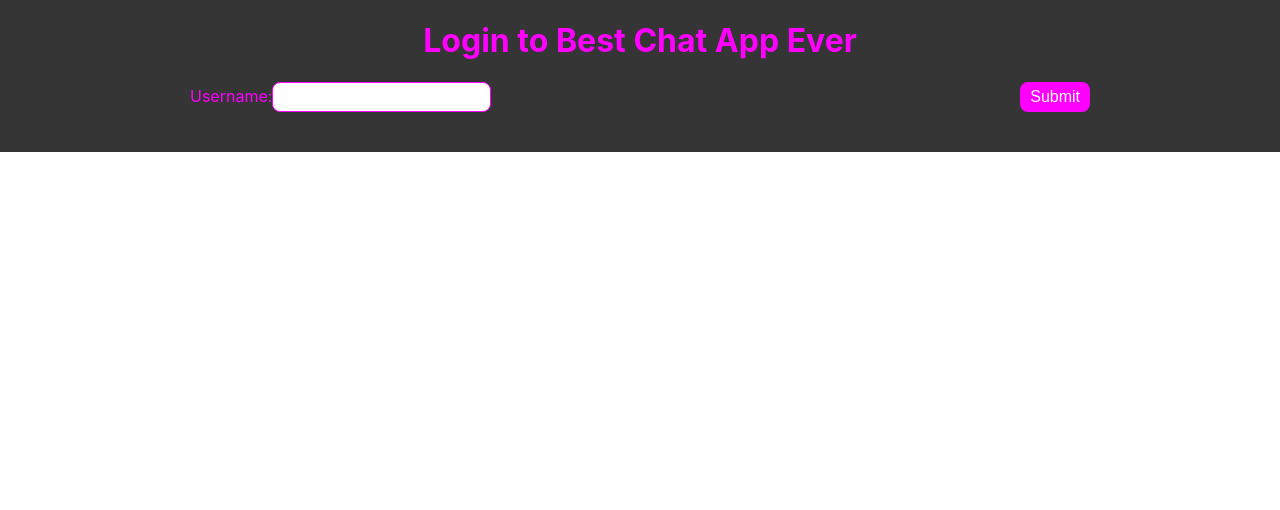
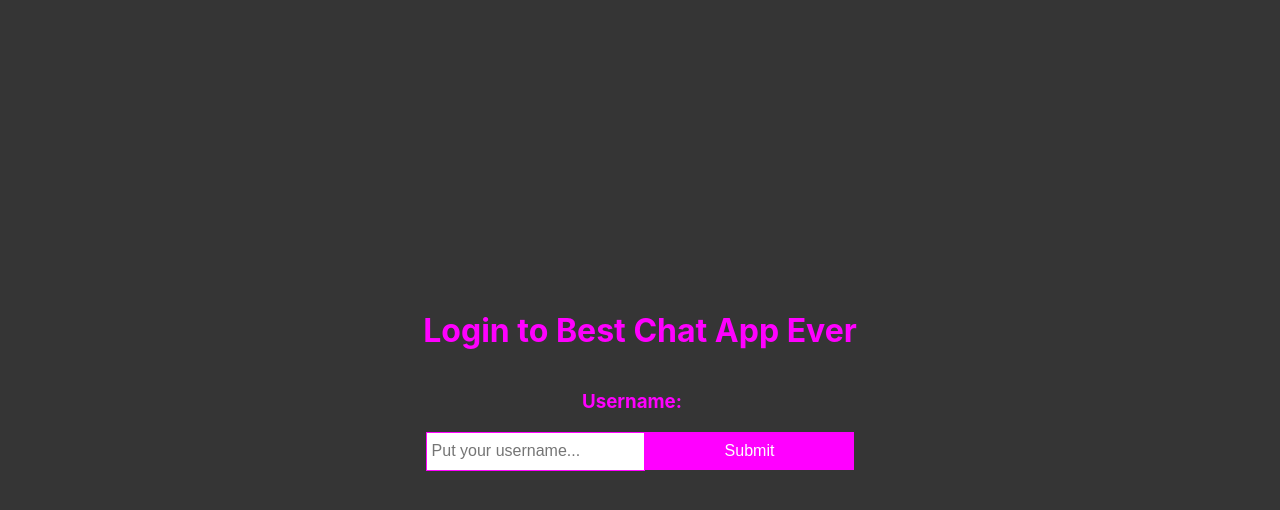
Before and after one commit to deksa89/Cool-Chat-App, a React (Create React App) app: page / in a window 1280 px wide. Shown: the top 510 px of the page. Built offline with nearby package versions, Linux system fonts and the light colour scheme.

Commit message:
ui changed

```diff
--- a/src/App.css
+++ b/src/App.css
@@ -1,11 +1,11 @@
-.App {
+.app {
   display: flex;
   flex-direction: column;
   justify-content: space-between;
   height: 100vh;
 }
 
-.App-header {
+.app-header {
   background-color: #353535;
   overflow: visible;
   width: 100%;
@@ -13,7 +13,7 @@
   color: magenta;
 }
 
-.Messages-list {
+.messages-list {
   padding: 20px 0;
   max-width: 900px;
   width: 100%;
@@ -22,28 +22,28 @@
   padding-left: 0;
   flex-grow: 1;
   overflow: auto;
+  background-color: gainsboro;
 }
 
-.Messages-message {
+.messages-message {
   display: flex;
   margin-top: 10px;
 }
 
-.Messages-message.currentMember {
-  /*justify-content: flex-end;*/
+.messages-message.current_member {
   flex-direction: row-reverse;
   text-align: right;
 }
 
-.Message-content {
+.message-content {
   display: inline-block;
 }
 
-.currentMember > .Message-content {
+.current_member > .message-content {
   align-items: flex-end;
 }
 
-.Messages-message > .avatar {
+.messages-message > .avatar {
   height: 35px;
   width: 35px;
   border-radius: 50%;
@@ -58,7 +58,7 @@
   padding-bottom: 4px;
 }
 
-.Message-content > .text {
+.message-content > .text {
   padding: 10px;
   max-width: 400px;
   margin: 0;
@@ -68,11 +68,11 @@
   display: inline-block;
 }
 
-.currentMember > .Message-content .text {
+.current_member > .message-content .text {
   background-color: magenta;
 }
 
-form {
+.message-form {
   display: flex;
   width: 100%;
   justify-content: space-between;
@@ -83,17 +83,35 @@ form {
 input {
   padding: 5px;
   font-size: 16px;
-  border-radius: 8px;
-  border: 1px solid magenta;
+  border: 1px solid rgb(7, 7, 7);
   flex-grow: 1;
 }
 
 button {
-  padding: 5px 10px;
+  padding: 10px 80px;
   font-size: 16px;
   background-color: magenta;
   color: white;
   border: none;
-  border-radius: 8px;
-  margin-left: 10px;
 }
+
+.login__app {
+  display: flex;
+  justify-content: center;
+  height: 100vh;
+}
+
+.login__app-header {
+  background-color: #353535;
+  overflow: visible;
+  width: 100%;
+  text-align: center;
+  color: magenta;
+  display: flex;
+  flex-direction: column;
+  justify-content: center;
+}
+
+#root {
+  background-color: #353535;
+}
--- a/src/App.js
+++ b/src/App.js
@@ -15,7 +15,6 @@ class App extends Component {
   state = {
     messages: [],
     member: {
-      username: '',
       color: randomColor()
     },
     showChat: false
@@ -23,8 +22,14 @@ class App extends Component {
 
   handleFormSubmit = (name) => {
     const member = {...this.state.member}
+    // console.log('member: ', member) // member:  {color: '#727cf6'}
+
     member.username = name;
+    // console.log('member.username: ', member.username) // member.username:  dean
+
     this.setState({member, showChat: true})
+
+
     const CHANNEL_ID = 'qqxtR1YAPcD40c4W';
     this.drone = new window.ScaleDrone(CHANNEL_ID, {
       data: member
@@ -55,8 +60,8 @@ class App extends Component {
   render() {
     if (!this.state.showChat) {
       return (
-        <div className="App">
-          <div className='App-header'>
+        <div className="login__app">
+          <div className='login__app-header'>
             <h1>Login to Best Chat App Ever</h1>
             <NameInput onSubmit={this.handleFormSubmit} />
           </div>
@@ -65,8 +70,8 @@ class App extends Component {
     }
 
     return (
-      <div className="App">
-        <div className='App-header'>
+      <div className="app">
+        <div className='app-header'>
           <h1>Chat App</h1>
         </div>
         <Messages
--- a/src/components/Input.js
+++ b/src/components/Input.js
@@ -14,8 +14,8 @@ const Input = (props) => {
   }
 
   return (
-    <div className="Input">
-      <form onSubmit={onSubmit}>
+    <div className="input">
+      <form className="message-form" onSubmit={onSubmit}>
         <input
           onChange={onChange}
           value={text}
--- a/src/components/Messages.js
+++ b/src/components/Messages.js
@@ -6,7 +6,7 @@ const Messages = (props) => {
   const { messages } = props;
 
   return (
-      <ul className="Messages-list">{messages.map((message, index) => RenderMessage(props, message, index))}</ul>
+      <ul className="messages-list">{messages.map((message, index) => RenderMessage(props, message, index))}</ul>
   );
 }
 
--- /dev/null
+++ b/src/components/NameInput.css
@@ -0,0 +1,28 @@
+.login__label {
+    display: flex;
+    flex-direction: row;
+    align-items: center;
+    justify-content: center;
+    flex: 1;
+}
+
+.login__username {
+    padding-right: 1rem;
+}
+
+.login__input {
+    padding: 5px;
+    font-size: 16px;
+    border: 1px solid magenta;
+    flex-grow: 0;
+    height: 27px;
+}
+
+.login__form {
+    display: flex;
+    width: 100%;
+    justify-content: space-between;
+    max-width: 900px;
+    margin: 0 auto 40px;
+    flex-direction: column;
+  }
--- a/src/components/NameInput.js
+++ b/src/components/NameInput.js
@@ -1,4 +1,6 @@
 import React, { useState } from 'react';
+
+import './NameInput.css'
 
 const NameInput = (props) => {
   const [username, setUsername] = useState('');
@@ -17,16 +19,17 @@ const NameInput = (props) => {
   return (
     <div>
       {submitted ? null : (
-        <form onSubmit={handleSubmit}>
-          <label>
-            Username:
-            <input
+        <form className="login__form" onSubmit={handleSubmit}>
+          <h3 className='login__username'>Username:</h3>
+          <label className='login__label'>
+            <input className='login__input'
               type="text"
               value={username}
               onChange={handleInputChange}
+              placeholder='Put your username...'
             />
+            <button type="submit">Submit</button>
           </label>
-          <button type="submit">Submit</button>
         </form>
       )}
     </div>
--- a/src/components/RenderMessage.js
+++ b/src/components/RenderMessage.js
@@ -8,13 +8,13 @@ const RenderMessage = (props, message, index) => {
     const messageFromMe = member.id === currentMember.id;
 
     const msgClassName = messageFromMe
-      ? "Messages-message currentMember"
-      : "Messages-message";
+      ? "messages-message current_member"
+      : "messages-message";
 
     return (
       <li key={index} className={msgClassName}>
         <span className="avatar" style={{ backgroundColor: member.clientData.color }} />
-        <div className="Message-content">
+        <div className="message-content">
           <div className="username">{member.clientData.username}</div>
           <div className="text">{text}</div>
         </div>
```
